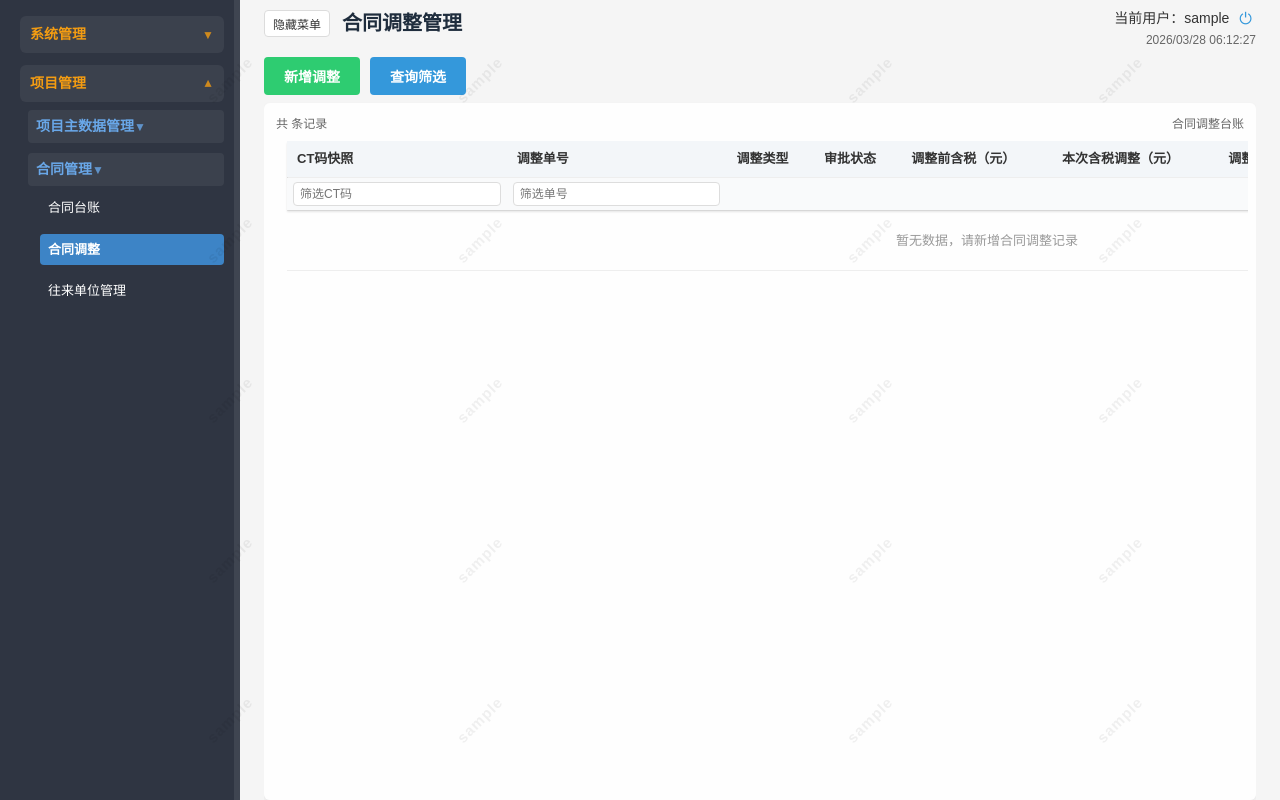
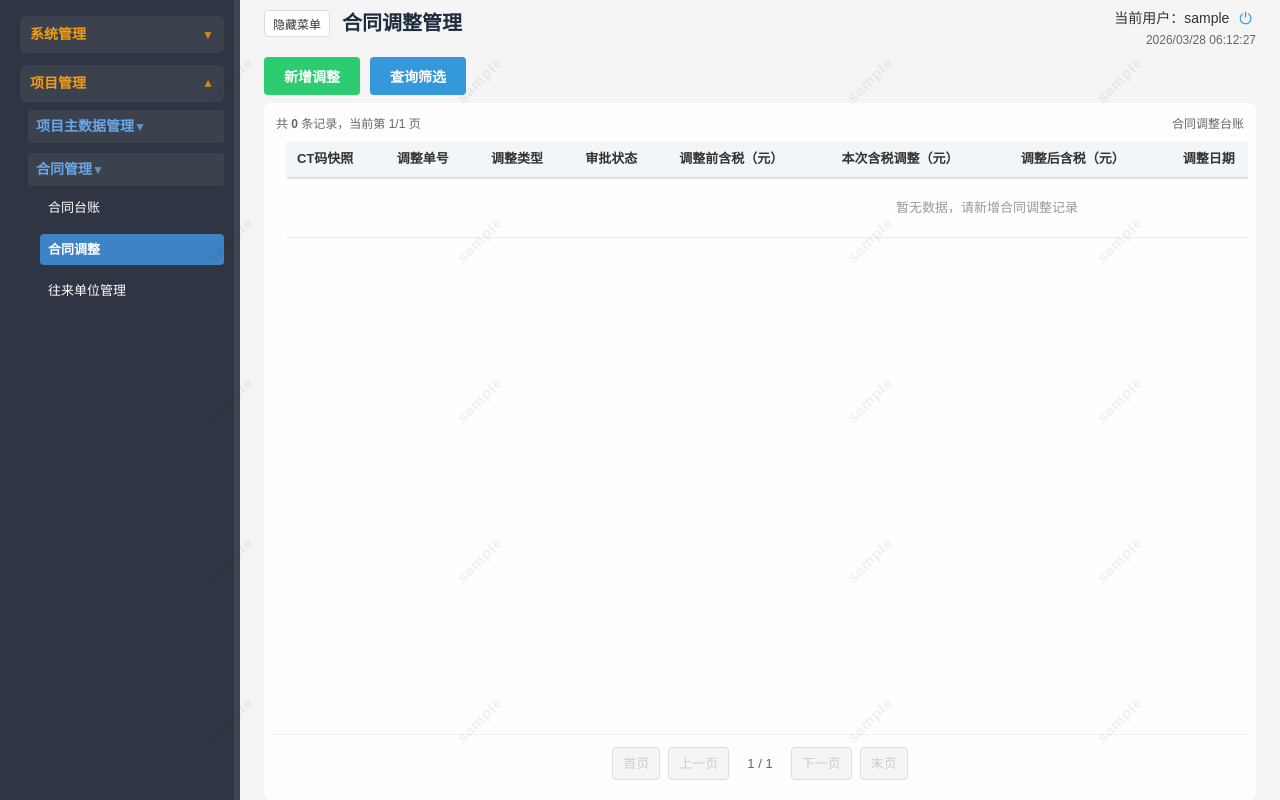
Before and after one commit to Ni20169/nplus-project, a Django app: page /documents/contracts/adjustments/ in a window 1280 px wide. Run offline with Django 5.2, Linux system fonts and the light colour scheme; the visitor is signed in with stand-in values (Sample User, id 1); data comes from the database, SQL or seed files in the repository; data that the repository does not hold is empty; parts of the project's set-up code (start-up, migrations or seed data) failed here and were passed over.

Commit message:
feat: Stage 1 completion - standardize all list views with pagination
Standardize contract_adjustment and contract_counterparty views pagination.
Replace hardcoded 300-item limit with 50-item Paginator, add proper exception handlers.
Standardize sorting: order_by(-updated_at, -id) for stable pagination.
Add updated_at and updated_by columns to all list views.
Remove JS filter-row and filterTable() from contract_adjustment template.
Add consistent pagination controls and CSS styling.

```diff
--- a/documents/contract_views.py
+++ b/documents/contract_views.py
@@ -536,10 +536,18 @@ def contract_counterparty_view(request):
         "province": request.GET.get("province", "").strip(),
         "party_name": request.GET.get("party_name", "").strip(),
     }
-    qs = _apply_counterparty_filters(Counterparty.objects.all(), filters, province_items).order_by("party_name")
+    qs = _apply_counterparty_filters(Counterparty.objects.all(), filters, province_items).order_by("-updated_at", "-id")
+
+    # 标准化分页处理（完整的异常保护）
     paginator = Paginator(qs, 50)
-    page_number = request.GET.get("page") or 1
-    page_obj = paginator.get_page(page_number)
+    page_number = request.GET.get("page", 1)
+    try:
+        page_obj = paginator.page(page_number)
+    except PageNotAnInteger:
+        page_obj = paginator.page(1)
+    except EmptyPage:
+        page_obj = paginator.page(paginator.num_pages)
+
     counterparties = _decorate_counterparties(list(page_obj.object_list), province_name_map)
 
     query_params = request.GET.copy()
@@ -942,8 +950,21 @@ def contract_adjustment_view(request):
     if filters["adjustment_no"]:
         qs = qs.filter(adjustment_no__icontains=filters["adjustment_no"])
 
+    # 标准化分页处理（完整的异常保护）
+    ordered_qs = qs.order_by("-created_at", "-id")
+    paginator = Paginator(ordered_qs, 50)
+    page_number = request.GET.get("page", 1)
+    try:
+        page_obj = paginator.page(page_number)
+    except PageNotAnInteger:
+        page_obj = paginator.page(1)
+    except EmptyPage:
+        page_obj = paginator.page(paginator.num_pages)
+
     context = {
-        "adjustments": list(qs.order_by("-created_at")[:300]),
+        "page_obj": page_obj,
+        "paginator": paginator,
+        "adjustments": list(page_obj.object_list),
         "contracts": ContractMaster.objects.filter(is_deleted=False).order_by("-contract_ct_code"),
         "counterparties": Counterparty.objects.filter(status="ACTIVE").order_by("party_name"),
         "filters": filters,
--- a/documents/templates/contract_adjustment.html
+++ b/documents/templates/contract_adjustment.html
@@ -97,6 +97,11 @@
         .status-form select { padding: 3px 4px; border: 1px solid #ccc; border-radius: 3px; font-size: 12px; min-width: 80px; }
         .status-form input[type=text] { padding: 3px 4px; border: 1px solid #ccc; border-radius: 3px; font-size: 12px; width: 90px; }
         .status-form button { padding: 3px 8px; background: #3498db; color: #fff; border: none; border-radius: 3px; font-size: 12px; cursor: pointer; white-space: nowrap; }
+        .pagination { display: flex; justify-content: center; gap: 8px; align-items: center; padding: 12px 8px; border-top: 1px solid #eee; flex-shrink: 0; flex-wrap: wrap; }
+        .pagination-btn, .pagination-link { display: inline-block; padding: 6px 10px; border: 1px solid #ddd; border-radius: 4px; background: #fff; color: #333; font-size: 13px; text-decoration: none; cursor: pointer; }
+        .pagination-btn:hover, .pagination-link:hover { background: #f0f0f0; border-color: #999; }
+        .pagination-disabled { display: inline-block; padding: 6px 10px; border: 1px solid #ddd; border-radius: 4px; background: #f5f5f5; color: #ccc; font-size: 13px; }
+        .pagination-current { display: inline-block; padding: 6px 10px; color: #666; font-size: 13px; }
         @media (max-width: 1200px) { .form-grid { grid-template-columns: repeat(3, 1fr); } }
         @media (max-width: 900px) { .form-grid { grid-template-columns: repeat(2, 1fr); } .sidebar { display: none; } }
         /* 可搜索下拉 */
@@ -306,7 +311,7 @@
                 <!-- 数据列表 -->
                 <div class="data-table" id="dataTable">
                     <div class="table-meta">
-                        <span>共 <strong>{{ total_count }}</strong> 条记录{% if total_count > 500 %}，当前显示前 500 条{% endif %}</span>
+                        <span>共 <strong>{{ paginator.count }}</strong> 条记录，当前第 {{ page_obj.number }}/{{ paginator.num_pages }} 页</span>
                         <span>合同调整台账</span>
                     </div>
                     <div class="table-wrapper">
@@ -324,24 +329,10 @@
                                     <th>审批人</th>
                                     <th>创建时间</th>
                                     <th>创建人</th>
+                                    <th>更新时间</th>
+                                    <th>更新人</th>
                                     {% if permissions.can_approve_contract %}
                                     <th>操作</th>
-                                    {% endif %}
-                                </tr>
-                                <tr class="filter-row">
-                                    <th><input type="text" id="f_ct" placeholder="筛选CT码" oninput="filterTable()"></th>
-                                    <th><input type="text" id="f_no" placeholder="筛选单号" oninput="filterTable()"></th>
-                                    <th></th>
-                                    <th></th>
-                                    <th></th>
-                                    <th></th>
-                                    <th></th>
-                                    <th></th>
-                                    <th></th>
-                                    <th></th>
-                                    <th></th>
-                                    {% if permissions.can_approve_contract %}
-                                    <th></th>
                                     {% endif %}
                                 </tr>
                             </thead>
@@ -377,6 +368,8 @@
                                 <td>{{ item.approver_name|default:"—" }}</td>
                                 <td>{{ item.created_at|date:"Y-m-d" }}</td>
                                 <td>{{ item.created_by|default:"—" }}</td>
+                                <td>{{ item.updated_at|date:"Y-m-d" }}</td>
+                                <td>{{ item.updated_by|default:"—" }}</td>
                                 {% if permissions.can_approve_contract %}
                                 <td>
                                     <form class="status-form" method="post">
@@ -397,11 +390,29 @@
                             </tr>
                             {% empty %}
                             <tr>
-                                <td colspan="{% if permissions.can_approve_contract %}12{% else %}11{% endif %}" style="text-align:center;color:#999;padding:20px;">暂无数据，请新增合同调整记录</td>
+                                <td colspan="{% if permissions.can_approve_contract %}14{% else %}13{% endif %}" style="text-align:center;color:#999;padding:20px;">暂无数据，请新增合同调整记录</td>
                             </tr>
                             {% endfor %}
                             </tbody>
                         </table>
+                    </div>
+                    <!-- 分页控件 -->
+                    <div class="pagination">
+                        {% if page_obj.has_previous %}
+                            <a href="?{% if request.GET.urlencode %}{{ request.GET.urlencode }}&{% endif %}page=1" class="pagination-btn" title="首页">首页</a>
+                            <a href="?{% if request.GET.urlencode %}{{ request.GET.urlencode }}&{% endif %}page={{ page_obj.previous_page_number }}" class="pagination-btn" title="上一页">上一页</a>
+                        {% else %}
+                            <span class="pagination-disabled" title="首页">首页</span>
+                            <span class="pagination-disabled" title="上一页">上一页</span>
+                        {% endif %}
+                        <span class="pagination-current">{{ page_obj.number }} / {{ paginator.num_pages }}</span>
+                        {% if page_obj.has_next %}
+                            <a href="?{% if request.GET.urlencode %}{{ request.GET.urlencode }}&{% endif %}page={{ page_obj.next_page_number }}" class="pagination-btn" title="下一页">下一页</a>
+                            <a href="?{% if request.GET.urlencode %}{{ request.GET.urlencode }}&{% endif %}page={{ paginator.num_pages }}" class="pagination-btn" title="末页">末页</a>
+                        {% else %}
+                            <span class="pagination-disabled" title="下一页">下一页</span>
+                            <span class="pagination-disabled" title="末页">末页</span>
+                        {% endif %}
                     </div>
                 </div>
             </div>
@@ -501,17 +512,7 @@
             if (btn) btn.textContent = hidden ? '收起' : '展开';
         }
 
-        function filterTable() {
-            const fCt = (document.getElementById('f_ct').value || '').toLowerCase();
-            const fNo = (document.getElementById('f_no').value || '').toLowerCase();
-            document.querySelectorAll('#tableBody tr').forEach(row => {
-                const cells = row.querySelectorAll('td');
-                if (!cells.length) return;
-                const show = (!fCt || cells[0].textContent.toLowerCase().includes(fCt))
-                    && (!fNo || cells[1].textContent.toLowerCase().includes(fNo));
-                row.style.display = show ? '' : 'none';
-            });
-        }
+
 
         function updateTime() {
             const el = document.getElementById('systemTime');
--- a/documents/templates/contract_counterparty.html
+++ b/documents/templates/contract_counterparty.html
@@ -363,7 +363,7 @@
                 <!-- 数据列表 -->
                 <div class="data-table" id="dataTable">
                     <div class="table-meta">
-                        <span>共 <strong>{{ total_count }}</strong> 条记录，当前第 <strong>{{ page_obj.number }}</strong> / <strong>{{ paginator.num_pages }}</strong> 页</span>
+                        <span>共 <strong>{{ paginator.count }}</strong> 条记录，当前第 <strong>{{ page_obj.number }}</strong> / <strong>{{ paginator.num_pages }}</strong> 页</span>
                         <span>往来单位台账</span>
                     </div>
                     <div class="table-wrapper">
```
